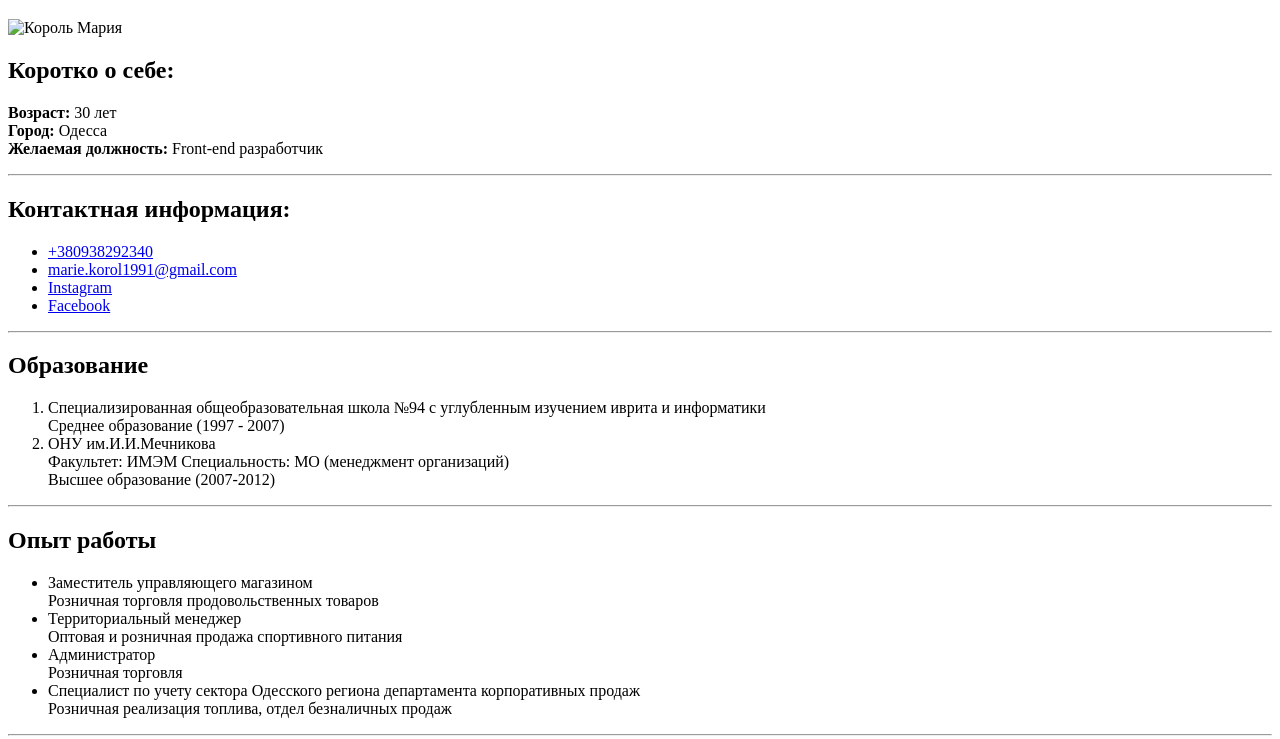
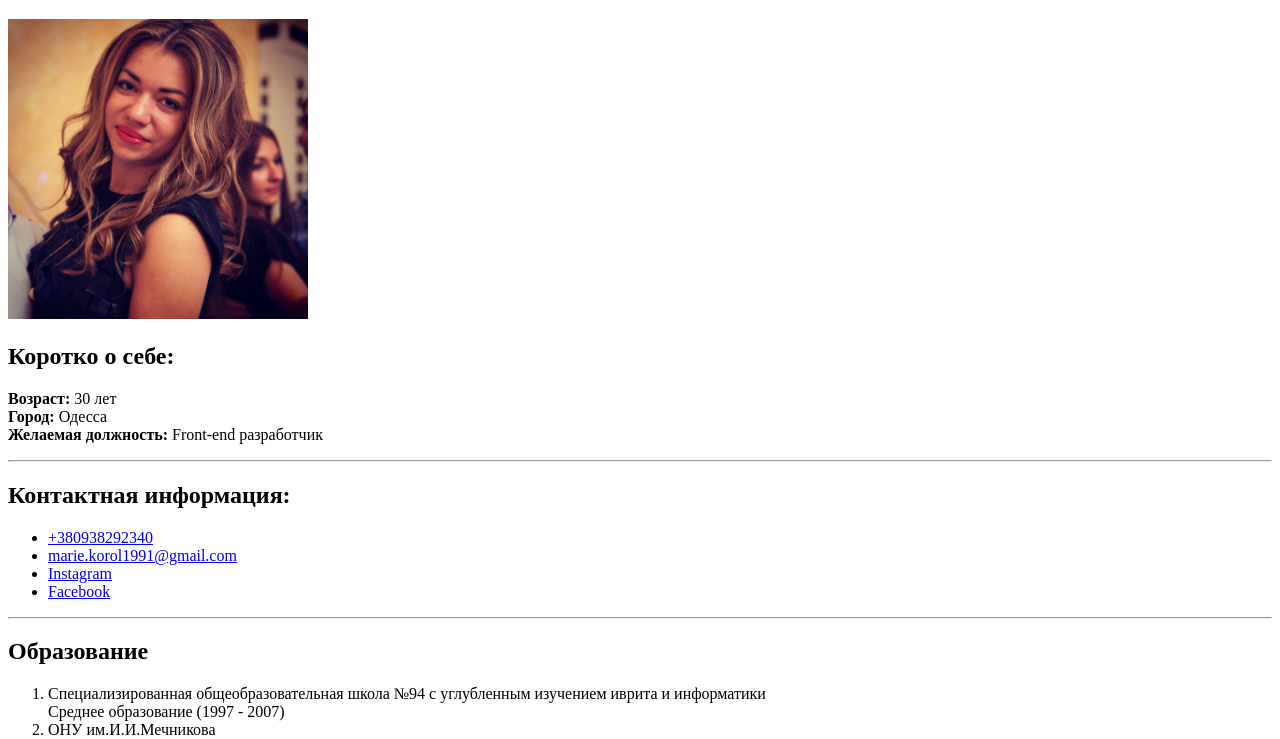
Before and after one commit to KorolMariia/lesson-2, a plain HTML site: page index.html in a window 1280 px wide. Shown: the part 61-800 px from the top of the page. Drawn offline with Linux system fonts and the light colour scheme.

Commit message:
Add picture

```diff
--- a/index.html
+++ b/index.html
@@ -10,7 +10,7 @@
 
 <body>
    <h1>Резюме Король Мария Сергеевна</h1>
-    <img src="1.jpg" width="300" alt="Король Мария">
+   <img src="./images/1.jpg" width="300" alt="Король Мария">
    <h2>Коротко о себе:</h2>
    <p>
       <b>Возраст:</b> 30 лет <br>
```
Also changed, not shown: css/style.css (added), images/1.jpg (added). Lines whose indentation alone changed are shown as unchanged.
